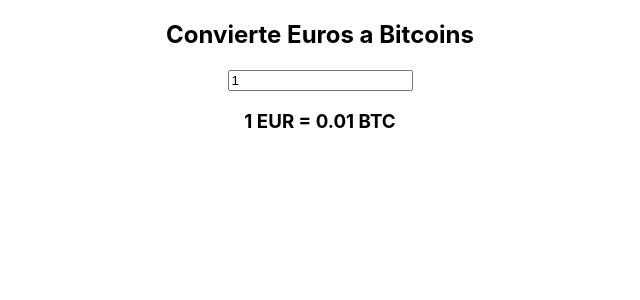
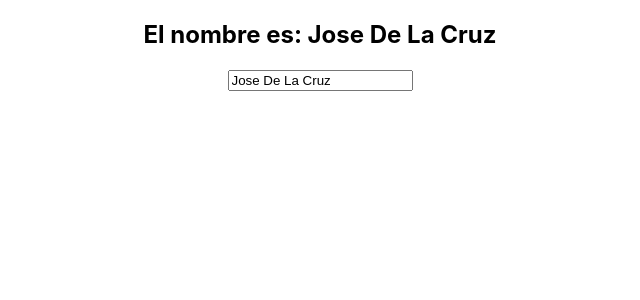
Before and after one commit to jdelacruzv/minicodelab-react, a React (Create React App) app in the folder challenges-hooks-p1/: page / in a window 1280 px wide. Shown: the top 300 px of the page, without its empty margins (320-960 px from the left). Built offline with nearby package versions, Linux system fonts and the light colour scheme.

Commit message:
Added ChangeName component

```diff
--- a/challenges-hooks-p1/src/App.tsx
+++ b/challenges-hooks-p1/src/App.tsx
@@ -1,10 +1,12 @@
 import './App.css';
-import { BitcoinConversor } from './components/BitcoinConversor';
+// import { BitcoinConversor } from './components/BitcoinConversor';
+import { ChangeName } from './components/ChangeName';
 
 function App() {
   return (
     <div className="App">
-      <BitcoinConversor/>
+      {/* <BitcoinConversor/> */}
+      <ChangeName />
     </div>
   );
 }
--- /dev/null
+++ b/challenges-hooks-p1/src/components/ChangeName.tsx
@@ -0,0 +1,24 @@
+import { useState, useEffect } from 'react';
+
+export const ChangeName: React.FC = () => {
+  const [name, setName] = useState<string>('MiniCodeLab');
+
+  // Aquí cambiaremos el nombre en el render inicial, ¿como lo harás?
+  useEffect(() => {
+    // console.log('Nombre del estado inicial: MiniCodeLab')
+    setName('Jose De La Cruz');
+  }, []);
+
+
+
+  return (
+    <>
+      <h2>El nombre es: {name}</h2>
+      <input
+        type="text"
+        value={name}
+        onChange={(e) => setName(e.target.value)}
+      />
+    </>
+  );
+}
```
